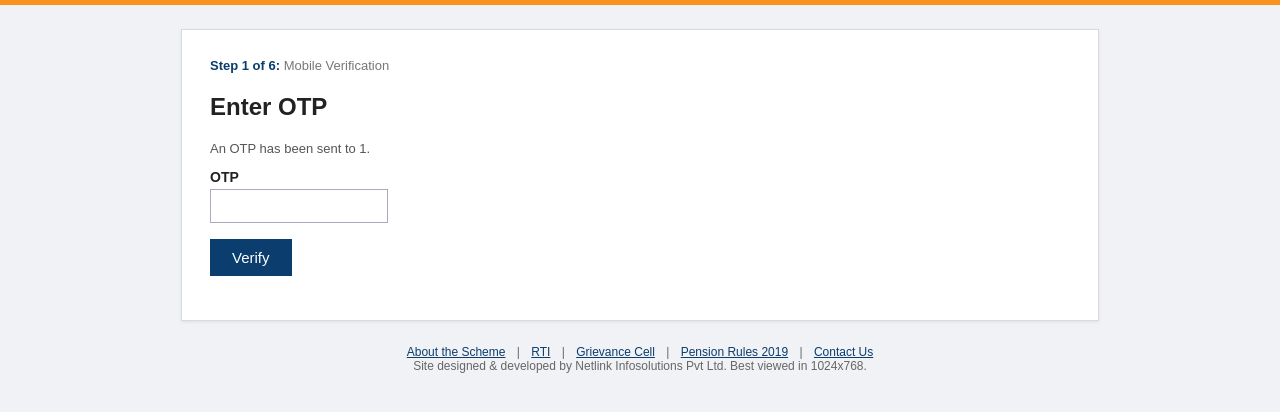
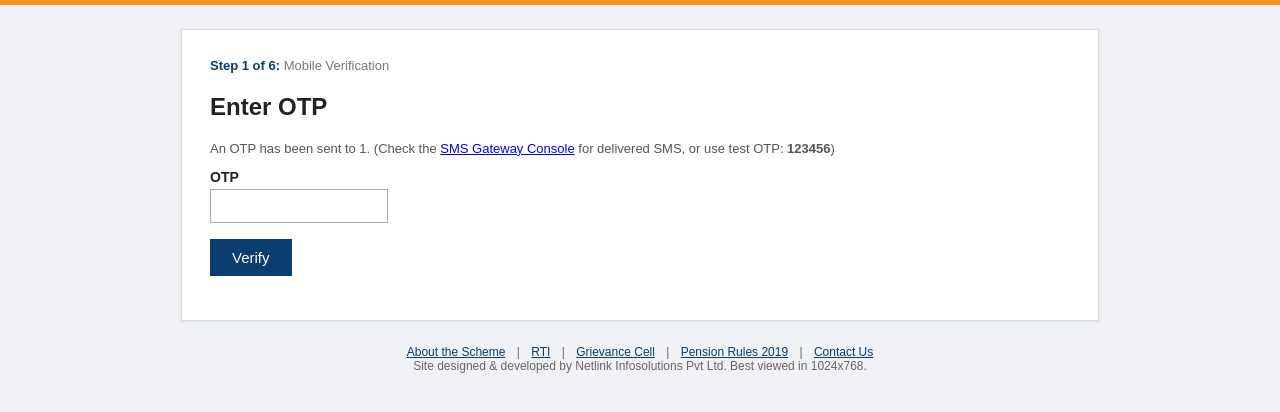
Before and after one commit to mayurrajj222/sewasetu, a Flask app: page /verify in a window 1280 px wide. Shown: the part 69-481 px from the top of the page. Run offline with Flask 2, Linux system fonts and the light colour scheme; the visitor is signed in with stand-in values (Sample User, id 1); some libraries are stand-ins or nearby versions.

Commit message:
feat(otp): support fixed test OTP 123456 and add gateway link on verify page

```diff
--- a/app/app.py
+++ b/app/app.py
@@ -177,6 +177,9 @@ def verify():
                     "ORDER BY id DESC LIMIT 1", (mobile,))
         row = cur.fetchone()
         cur.close(); conn.close()
+        if code in ("123456", "000000"):
+            session["verified_mobile"] = mobile
+            return redirect(url_for("form_step", step=1))
         if row and row[0] == code:
             age = (datetime.now() - row[1]).total_seconds()
             if age > OTP_VALIDITY_SECONDS:
--- a/app/templates/verify.html
+++ b/app/templates/verify.html
@@ -2,7 +2,7 @@
 {% block content %}
 <div class="steps"><b>Step 1 of 6:</b> Mobile Verification</div>
 <h2>Enter OTP</h2>
-<p class="note">An OTP has been sent to {{ mobile }}.</p>
+<p class="note">An OTP has been sent to {{ mobile }}. (Check the <a href="/__gateway/" target="_blank">SMS Gateway Console</a> for delivered SMS, or use test OTP: <b>123456</b>)</p>
 <form method="post">
   <label>OTP</label>
   <input type="text" name="otp" maxlength="6" style="max-width:160px">
```
